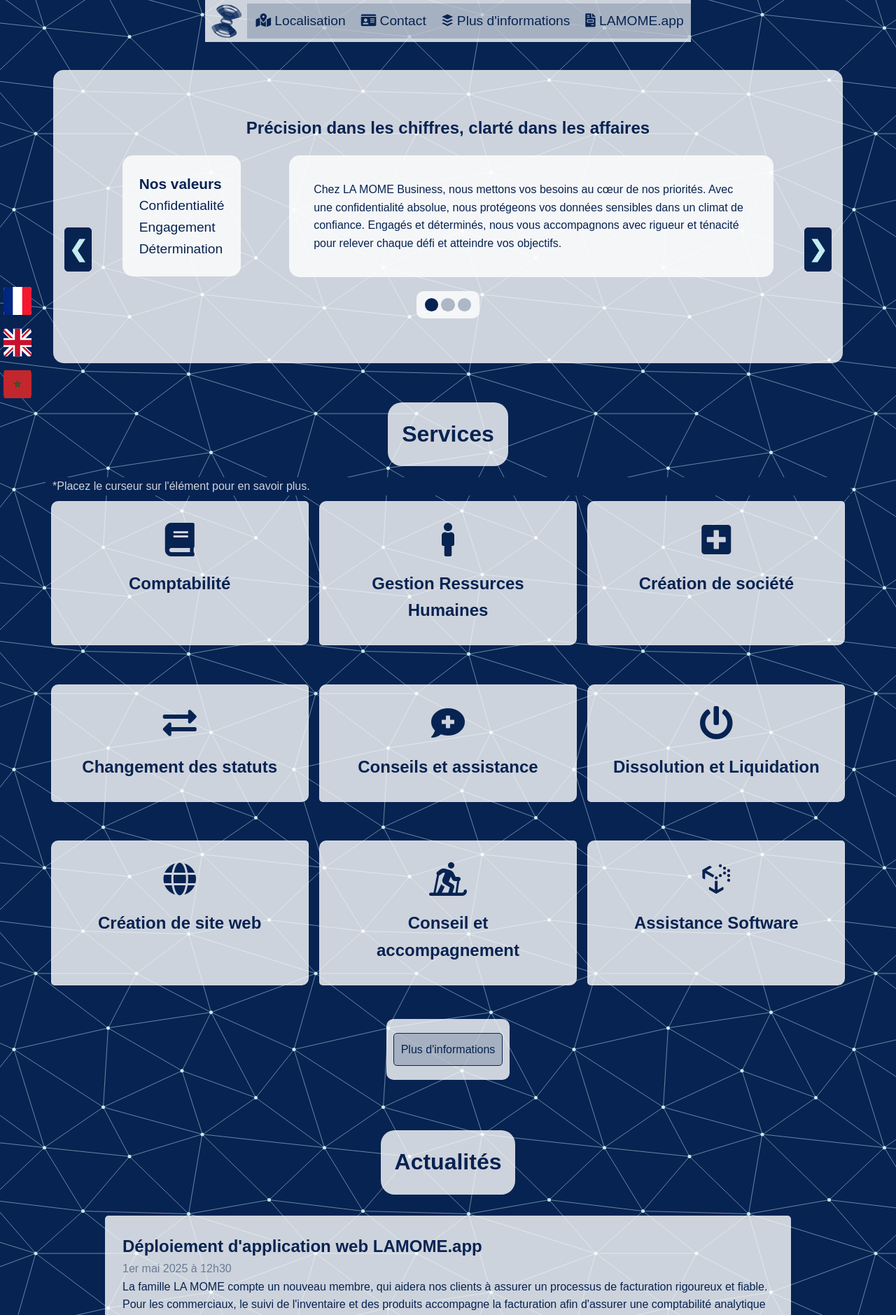
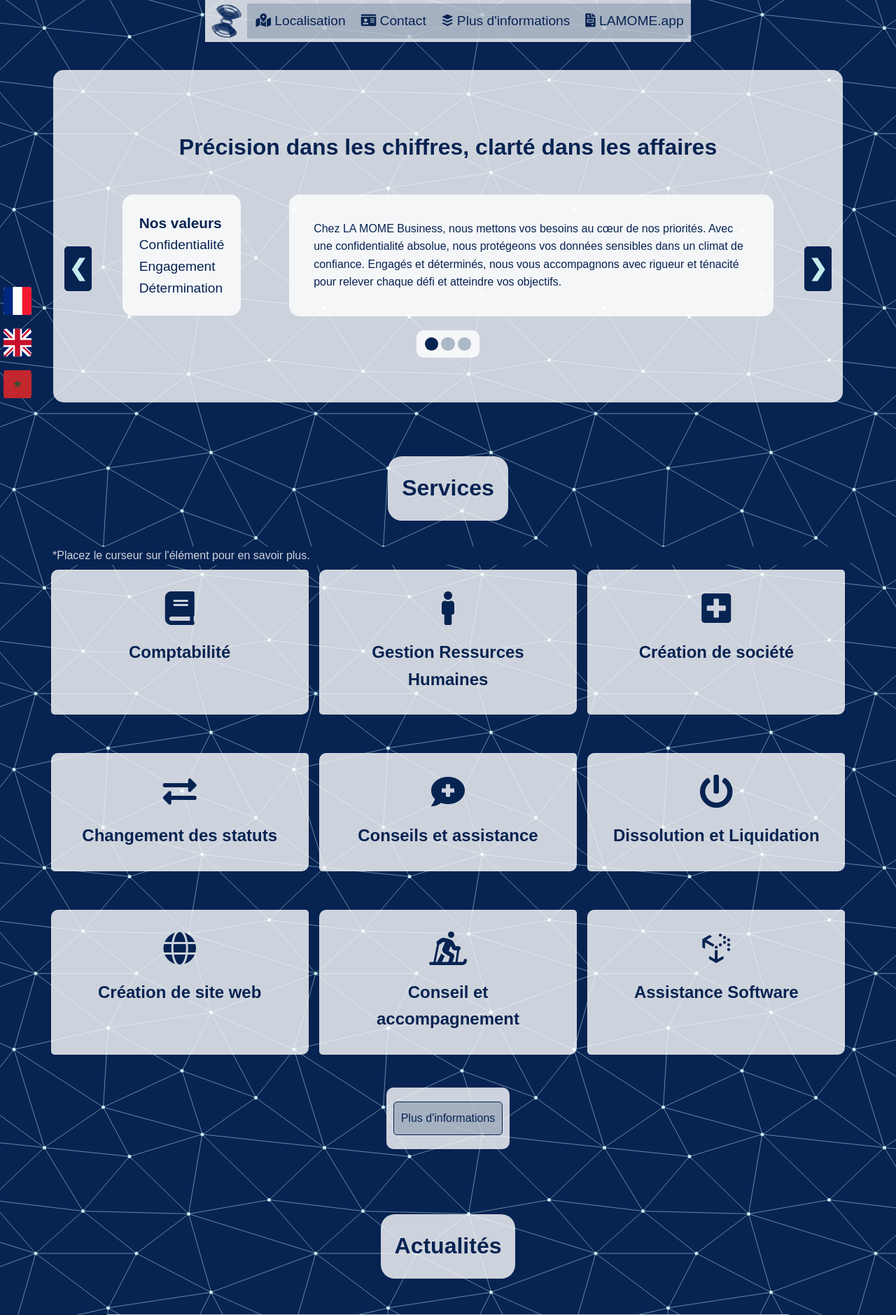
Before and after one commit to MedGhazal/LaMome-Business-Website, a PHP site: page / in a window 1280 px wide. Shown: the top 1879 px of the page at 70% size. Run offline with PHP 8.4, Linux system fonts and the light colour scheme.

Commit message:
Specifying a uniform font size as h1 style rule is deprecated

```diff
--- a/styles/stylesheet.css
+++ b/styles/stylesheet.css
@@ -39,6 +39,10 @@ a, button {
 }
 .timestamp {
 	color: var(--muted-primary-color);
+}
+:where(h1) {
+  margin-block: 0.67em;
+  font-size: 2em;
 }
 
 /* Loader */
```
